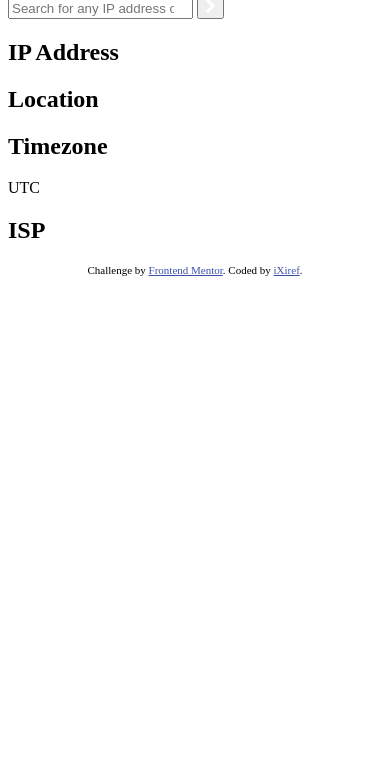
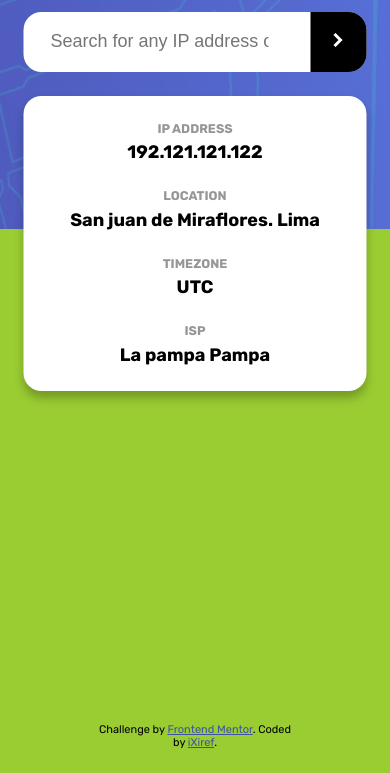
Before and after one commit to FelixCriollo/3.6-IP-Address-Tracker, a plain HTML site: page index.html in a window 390 px wide. Shown: the part 71-844 px from the top of the page. Drawn offline with Linux system fonts and the light colour scheme.

Commit message:
mobile layout

```diff
--- a/index.html
+++ b/index.html
@@ -2,19 +2,18 @@
 <html lang="en">
 <head>
   <meta charset="UTF-8">
-  <meta name="viewport" content="width=device-width, initial-scale=1.0"> <!-- displays site properly based on user's device -->
+  <meta name="viewport" content="width=device-width, initial-scale=1.0">
 
   <link rel="icon" type="image/png" sizes="32x32" href="./images/favicon-32x32.png">
 
   <title>IP Address Tracker</title>
 
-  <style>
-    .attribution { font-size: 11px; text-align: center; }
-    .attribution a { color: hsl(228, 45%, 44%); }
-  </style>
+  <link href="https://fonts.googleapis.com/css2?family=Rubik:wght@400;500;700&display=swap" rel="stylesheet">
+  <link rel="stylesheet" href="src/style.css">
 </head>
 <body>
-  <section class="container">
+  <section class="top">
+    <div class="container">
       <header class="header">
         <h1 class="header__title">IP Address Tracker</h1>
 
@@ -27,34 +26,37 @@
         </form>
       </header>
 
-    <main class="main">
+      <main class="card-container">
         <div class="card">
           <h2 class="card__title">IP Address</h2>
-        <div class="ip"></div>
+          <div class="card__content ip">192.121.121.122</div>
         </div>
 
         <div class="card">
           <h2 class="card__title">Location</h2>
-        <div class="ip"></div>
+          <div class="card__content location">San juan de Miraflores. Lima</div>
         </div>
 
         <div class="card">
           <h2 class="card__title">Timezone</h2>
-        <div class="ip">UTC <!-- add offset value dynamically using the API --></div>
+          <div class="card__content timezone">UTC <!-- add offset value dynamically using the API --></div>
         </div>
 
         <div class="card">
           <h2 class="card__title">ISP</h2>
-        <div class="ip"></div>
+          <div class="card__content isp">La pampa Pampa</div>
         </div>
       </main>
+    </div>
   </section>
 
-  <section class="map"></section>
+  <section class="bottom">
 
     <div class="attribution">
       Challenge by <a href="https://www.frontendmentor.io?ref=challenge" target="_blank">Frontend Mentor</a>.
       Coded by <a href="#">iXiref</a>.
     </div>
+  </section>
+
 </body>
 </html>
--- /dev/null
+++ b/src/style.css
@@ -0,0 +1,127 @@
+:root {
+  --v-dark-gray: hsl(0, 0%, 17%);
+  --dark-gray: hsl(0, 0%, 59%);
+
+  --font-s: 18px;
+
+  --regular: 400;
+  --medium: 500;
+  --bold: 700;
+
+  --border-r: 18px;
+}
+
+* {
+  box-sizing: border-box;
+  padding: 0;
+  margin: 0;
+}
+
+body {
+  font-size: var(--font-s);
+  font-family: 'Rubik', sans-serif;
+}
+
+/* Containers */
+/* Containers */
+/* Containers */
+.top {
+  position: relative;
+  height: 300px;
+  background: url("/images/pattern-bg.png") no-repeat;
+  background-size: 400% 100%;
+  background-position: 55% 100%;
+}
+
+
+.container {
+  position: absolute;
+  left: 50%;
+  top: 26px;
+  transform: translateX(-50%);
+  width: calc(100vw - 47px);
+  text-align: center;
+}
+.header {
+  margin-bottom: 1.3em;
+}
+.form {
+  width: 100%;
+  display: flex;
+  background: #fff;
+  border-radius: var(--border-r);
+}
+
+
+.card-container {
+  background: #fff;
+  border-radius: var(--border-r);
+  padding-bottom: 1.4em;
+  display: grid;
+  grid-template-rows: repeat(4, 1fr);
+  box-shadow: 0 7px 10px rgba(0, 0, 0, 0.25);
+}
+.card {
+  padding: 1.4em 0 0 0;
+}
+
+
+.bottom {
+  background: yellowgreen;
+  min-height: 512px;
+  height: calc(100vh - 300px);
+}
+
+
+.attribution {
+  position: absolute;
+  font-size: 11px;
+  left: 50%;
+  transform: translateX(-50%);
+  text-align: center;
+  top: calc(100% - 50px);
+}
+
+/* ELEMENTS */
+/* ELEMENTS */
+/* ELEMENTS */
+.header__title {
+  color: #fff;
+  font-size: calc(var(--font-s) * 1.39);
+  margin-bottom: 1.1em;
+}
+
+
+.form__input,
+.form__btn {
+  border: none;
+  outline: none;
+}
+.form__input {
+  width: 100%;
+  background: transparent;
+  font-size: calc(var(--font-s) * 1);
+  padding: 1.1em 1.5em;
+}
+.form__btn {
+  width: 70px;
+  background: black;
+  border-top-right-radius: var(--border-r);
+  border-bottom-right-radius: var(--border-r);
+}
+
+
+.card__title {
+  color: var(--dark-gray);
+  text-transform: uppercase;
+  font-size: calc(var(--font-s) * .7);
+}
+.card__content {
+  margin-top: .3em;
+  font-weight: var(--bold);
+}
+
+
+.attribution a {
+  color: hsl(228, 45%, 44%);
+}
```
Lines whose indentation alone changed are shown as unchanged.
